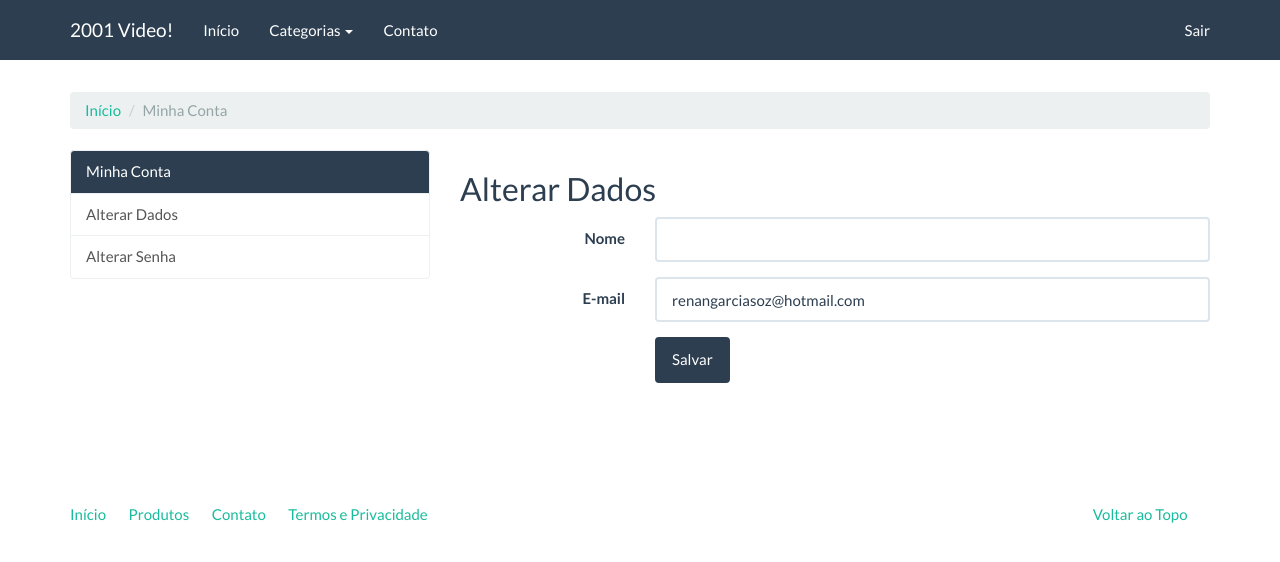
After one commit to eduardosatyra/tecwebimpacta, a Django app: a page that uses accounts/templates/accounts/index.html in a window 1280 px wide. The commit adds this page. Shown: the top 562 px of the page. Run offline with Django 3.2, Linux system fonts and the light colour scheme; a user stored in the database is signed in; data comes from the database, SQL or seed files in the repository; both versions use the stored data as it was after the commit; some libraries are stand-ins or nearby versions.

Commit message:
Adicionar 'minha conta'

```diff
--- /dev/null
+++ b/accounts/templates/accounts/index.html
@@ -0,0 +1,30 @@
+{% extends "base.html" %}
+
+{% block title %}Minha Conta{% endblock %}
+
+{% block container %}
+
+        <div class="page-header">
+<ol class="breadcrumb">
+  <li><a href="#">Início</a></li>
+  <li class="active">Minha Conta</li>
+</ol>
+<div class="row">
+    <div class="col-md-4">
+        <div class="list-group">
+          <a href="#" class="list-group-item active">Minha Conta</a>
+          <a href="{% url 'accounts:update_user' %}" class="list-group-item">Alterar Dados</a>
+          <a href="{% url 'accounts:update_password' %}" class="list-group-item">Alterar Senha</a>
+        </div>
+    </div>
+    <div class="col-md-8">
+        {% block accounts_container %}
+            <h2>Bem vindo {{ user }}</h2>
+        {% endblock %}
+
+    </div>
+</div>
+        </div>
+
+
+{% endblock %}
--- /dev/null
+++ b/accounts/templates/accounts/update_user.html
@@ -0,0 +1,30 @@
+{% extends "accounts/index.html" %}
+
+{% load widget_tweaks %}
+
+{% block title %}Alterar Dados{% endblock %}
+
+{% block accounts_container %}
+    <h2>Alterar Dados</h2>
+    <form class="form-horizontal" action="" method="post">
+        {% csrf_token %}
+        <fieldset>
+            {% for field in form %}
+            <div class="form-group{% if field.errors %} has-error{% endif %}">
+              <label for="{{ field.auto_id }}" class="col-md-3 control-label">{{ field.label }}</label>
+              <div class="col-md-9">
+                {% render_field field class='form-control' %}
+                {% for error in field.errors %}
+                <span class="help-block">{{ error }}</span>
+                {% endfor %}
+              </div>
+            </div>
+            {% endfor %}
+            <div class="form-group">
+              <div class="col-md-9 col-md-offset-3">
+                <button type="submit" class="btn btn-primary">Salvar</button>
+              </div>
+            </div>
+        </fieldset>
+    </form>
+{% endblock %}
--- a/accounts/urls.py
+++ b/accounts/urls.py
@@ -4,5 +4,8 @@ from . import views
 
 
 urlpatterns = [
+    url(r'^$', views.index, name='index'),
+    url(r'^alterar-dados/$', views.update_user, name='update_user'),
+    url(r'^alterar-senha/$', views.update_password, name='update_password'),
     url(r'^registro/$', views.register, name='register')
 ]
--- a/core/forms.py
+++ b/core/forms.py
@@ -1,7 +1,6 @@
 from django import forms
 from django.core.mail import send_mail
 from django.conf import settings
-
 
 class ContactForm(forms.Form):
 
--- a/core/templates/includes/header/navbar.html
+++ b/core/templates/includes/header/navbar.html
@@ -18,7 +18,7 @@
               <ul class="dropdown-menu" aria-labelledby="download">
                 {% for category in categories %}
 				            <li><a href="{{ category.get_absolute_url }}">{{ category }}</a></li>
-				        {% endfor %}
+				{% endfor %}
               </ul>
             </li>
 			<li>
```
Also changed, not shown: accounts/templates/accounts/update_password.html (added, +30 -0 lines), db.sqlite3.
